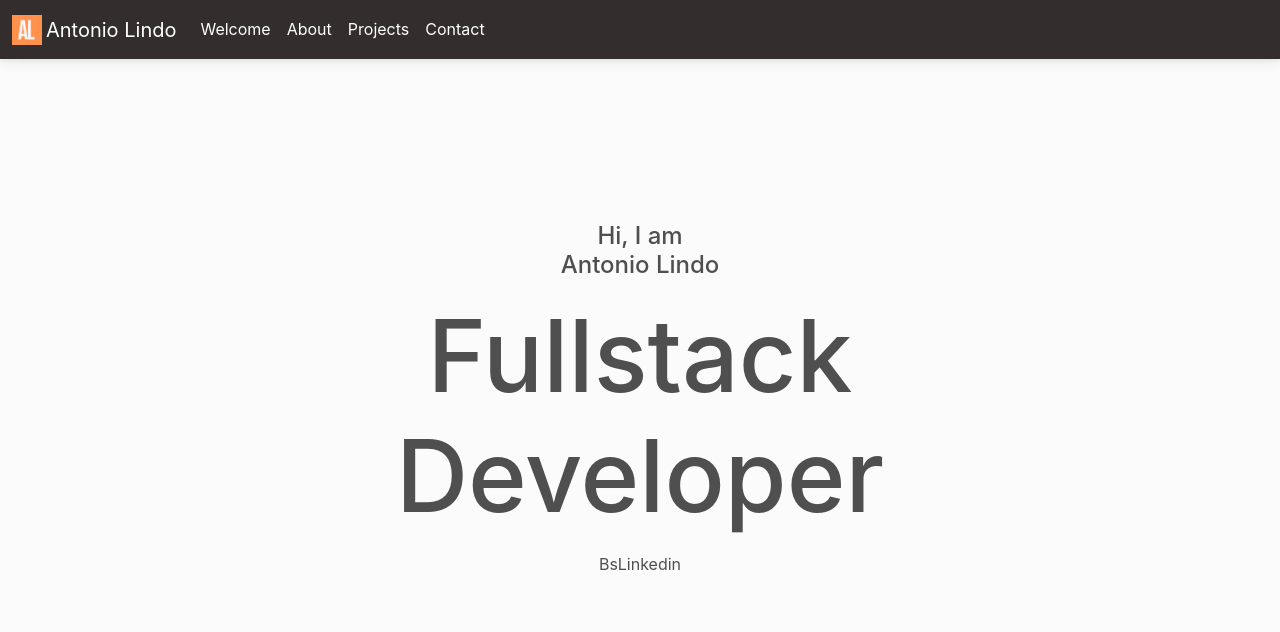
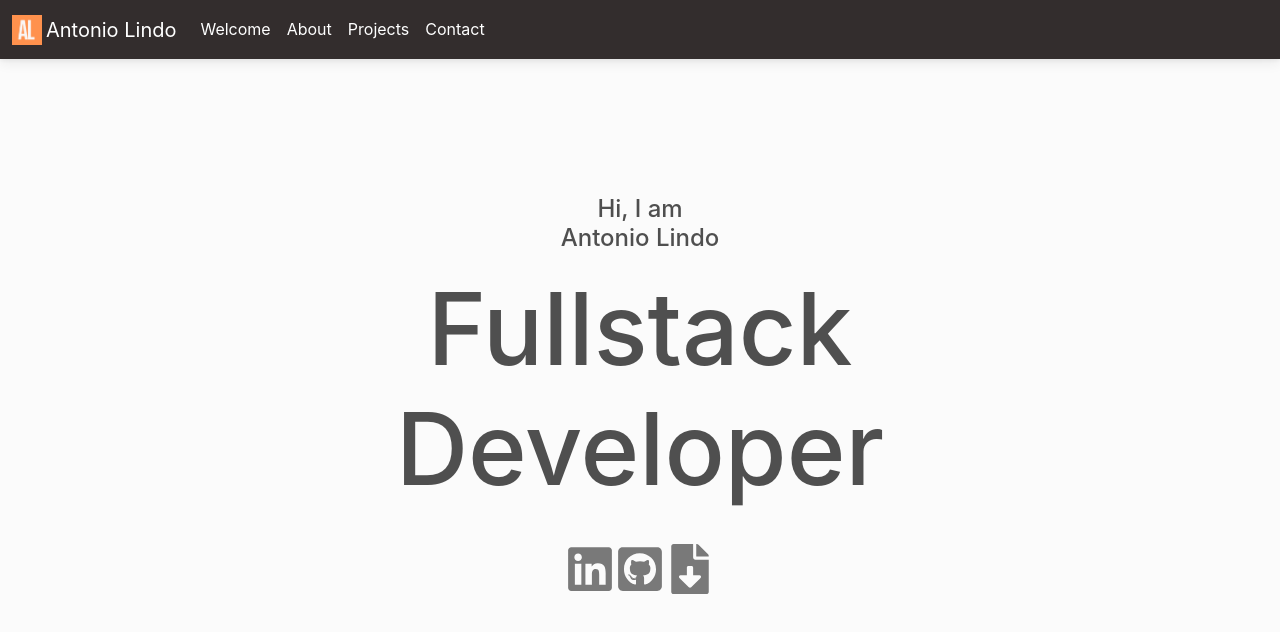
Before and after one commit to antoniolvitall/meuportifolio, a React (Create React App) app in the folder client/: page / in a window 1280 px wide. Shown: the top 632 px of the page. Built offline with nearby package versions, Linux system fonts and the light colour scheme.

Commit message:
finalizando pagina welcome

```diff
--- a/client/src/components/Welcome.js
+++ b/client/src/components/Welcome.js
@@ -1,6 +1,6 @@
 import React from 'react';
 import './Welcome.css';
-
+import { FaLinkedin, FaGithubSquare, FaFileDownload,  } from 'react-icons/fa';
 
 const Welcome = () => {
   return (
@@ -8,7 +8,9 @@ const Welcome = () => {
         <h4 className='mb-3'>Hi, I am<br/>Antonio Lindo</h4>
         <h1 className='texto-grande mb-3'>Fullstack<br/>Developer</h1>
         <div>
-            BsLinkedin
+            <a class="icon" href='https://www.linkedin.com/in/antonio-luiz-vital-lindo/'><FaLinkedin/></a>
+            <a class="icon" href='https://github.com/antoniolvitall'><FaGithubSquare/></a>
+            <a class="icon" href='https://drive.google.com/file/d/1iOMe0qSLxi5cqMosMCsECyW5nUMYAD6O/view?usp=drive_link'><FaFileDownload/></a>
         </div>
     </div>
   )
```
